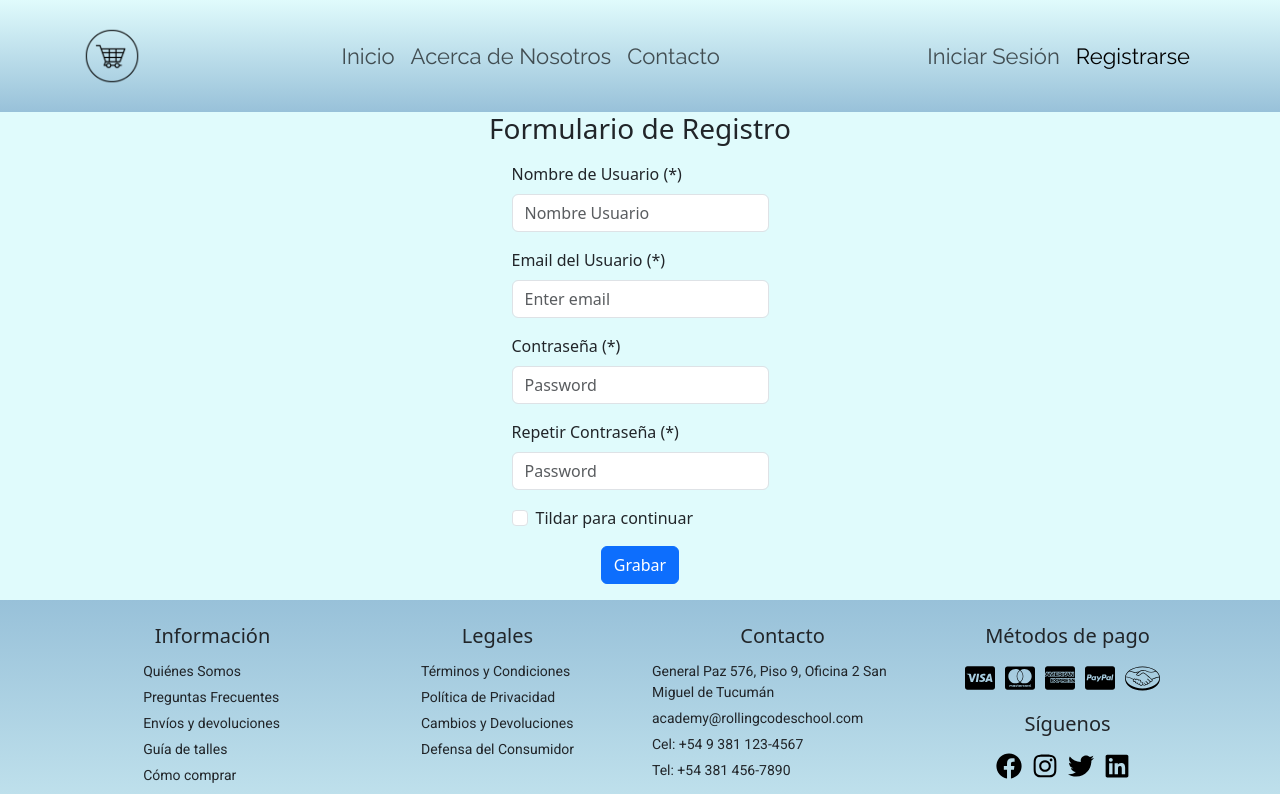
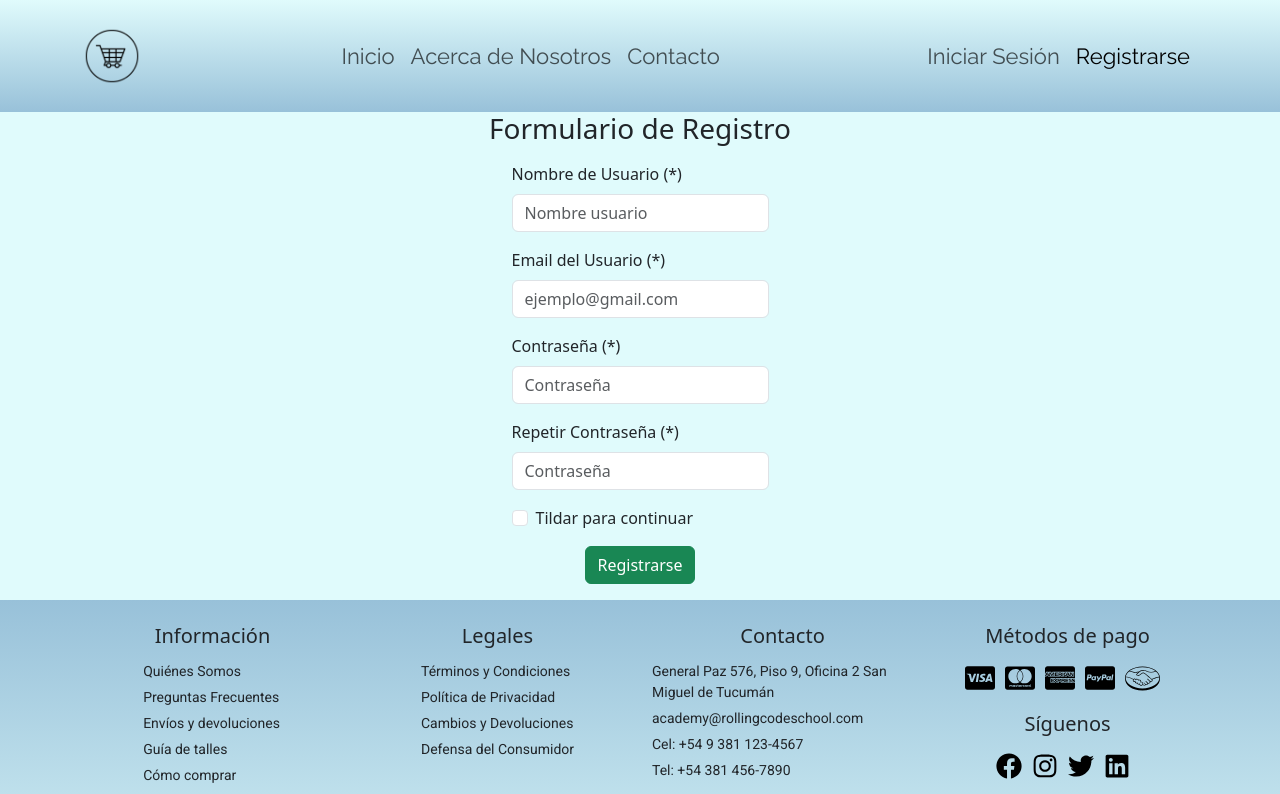
Before and after one commit to cbugeau/Ecommerce-2doE, a React (Vite) app: page /register in a window 1280 px wide. Shown: the top 794 px of the page. Built offline with nearby package versions, Linux system fonts and the light colour scheme.

Commit message:
Se añadieron estilos a los formularios Login y register

```diff
--- a/src/components/form/FormL.jsx
+++ b/src/components/form/FormL.jsx
@@ -81,7 +81,7 @@ const FormL = () => {
             <Form.Label>Contraseña</Form.Label>
             <Form.Control
               type="password"
-              placeholder="Password"
+              placeholder="Contraseña"
               name="contrasenia"
               value={formLogin.contrasenia}
               onChange={handleChangeLoginForm1}
@@ -93,7 +93,7 @@ const FormL = () => {
             controlId="formBasicPassword1"
           >
             <Button
-              variant="primary"
+              variant="success"
               type="submit"
               onClick={handleChangeLoginForm2}
             >
--- a/src/components/form/FormR.jsx
+++ b/src/components/form/FormR.jsx
@@ -2,10 +2,10 @@ import { useState } from "react";
 import { Container } from "react-bootstrap";
 import Button from "react-bootstrap/Button";
 import Form from "react-bootstrap/Form";
-/* import { useNavigate } from "react-router"; */
+import { useNavigate } from "react-router";
 
 const FormR = () => {
-  /*   const navigate = useNavigate(); */
+  const navigate = useNavigate();
   const [formRegister, setFormRegister] = useState({
     nombreUsuario: "",
     email: "",
@@ -60,7 +60,7 @@ const FormR = () => {
           nombreUsuario: formRegister.nombreUsuario,
           email: formRegister.email,
           contrasenia: formRegister.contrasenia,
-          rol: "admin",
+          rol: "usuario",
           login: false,
           status: "enable",
         };
@@ -98,7 +98,7 @@ const FormR = () => {
             <Form.Label>Nombre de Usuario (*)</Form.Label>
             <Form.Control
               type="text"
-              placeholder="Nombre Usuario"
+              placeholder="Nombre usuario"
               name="nombreUsuario"
               value={formRegister.nombreUsuario}
               onChange={handleChangeRegisterForm}
@@ -110,7 +110,7 @@ const FormR = () => {
             <Form.Label>Email del Usuario (*)</Form.Label>
             <Form.Control
               type="email"
-              placeholder="Enter email"
+              placeholder="ejemplo@gmail.com"
               name="email"
               value={formRegister.email}
               onChange={handleChangeRegisterForm}
@@ -122,7 +122,7 @@ const FormR = () => {
             <Form.Label>Contraseña (*)</Form.Label>
             <Form.Control
               type="password"
-              placeholder="Password"
+              placeholder="Contraseña"
               name="contrasenia"
               value={formRegister.contrasenia}
               onChange={handleChangeRegisterForm}
@@ -133,7 +133,7 @@ const FormR = () => {
             <Form.Label>Repetir Contraseña (*)</Form.Label>
             <Form.Control
               type="password"
-              placeholder="Password"
+              placeholder="Contraseña"
               name="repContrasenia"
               value={formRegister.repContrasenia}
               onChange={handleChangeRegisterForm}
@@ -155,11 +155,11 @@ const FormR = () => {
             controlId="formBasicButton1"
           >
             <Button
-              variant="primary"
+              variant="success"
               type="submit"
               onClick={handleClickRegisterForm}
             >
-              Grabar
+              Registrarse
             </Button>
           </Form.Group>
         </Form>
--- a/src/components/navbar/NavbarC.jsx
+++ b/src/components/navbar/NavbarC.jsx
@@ -54,7 +54,7 @@ const NavbarC = () => {
                   Inicio
                 </NavLink>
                 <NavLink className="nav-link" to="/admin">
-                  Admin
+                  Panel Admin
                 </NavLink>
                 <NavLink className="nav-link" to="/contact">
                   Contacto
```
Also changed, not shown: 1 other file (tests, documents, lock files or other folders).
